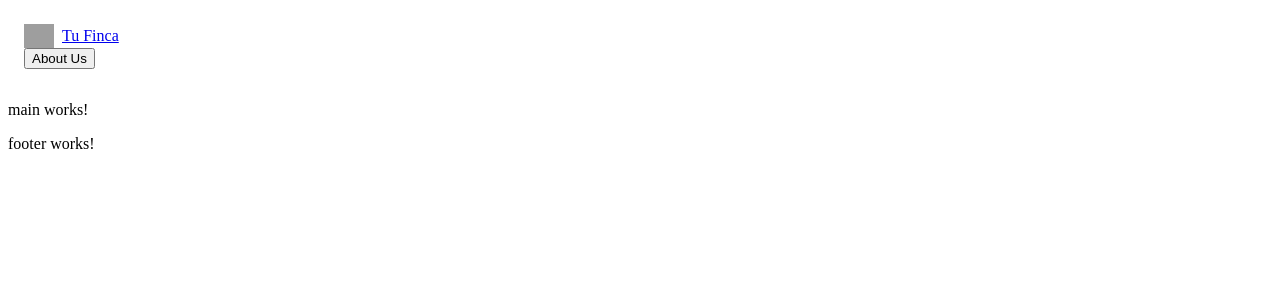
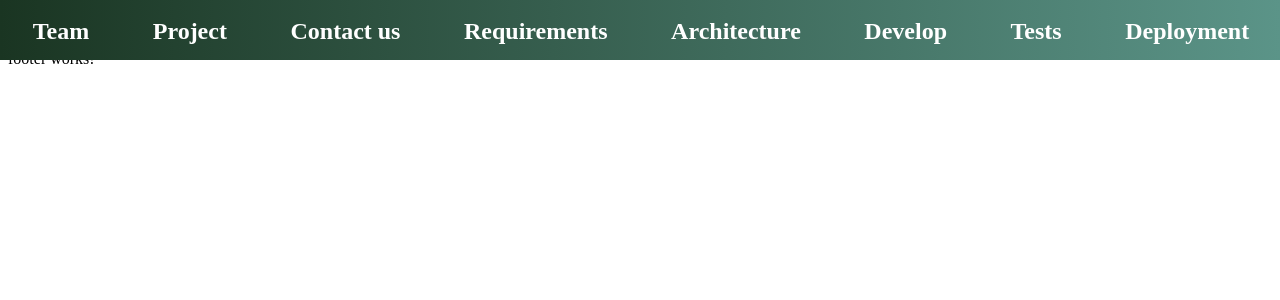
Before and after one commit to BoredDany/TuFincaWeb, an Angular app: page / in a window 1280 px wide. Shown: the top 300 px of the page. Built offline with nearby package versions, Linux system fonts and the light colour scheme; grey boxes are pictures that could not be loaded.

Commit message:
Commit Menu 1

```diff
--- a/src/app/components/menu/menu.component.css
+++ b/src/app/components/menu/menu.component.css
@@ -1,12 +1,44 @@
-.navbar {
-    padding: 1rem;
-  }
+body {
+  background-color: #EEDEC5;
+  margin-top: 100px;
+}
 
-  .navbar-brand {
-    display: flex;
-    align-items: center;
-  }
+#navbar-container {
+  position: fixed;
+  top: 0;
+  left: 0;
+  width: 100%;
+  height: 60px;
+  background: linear-gradient(to right, #1a3522, #5b9488);
+}
 
-  .navbar-brand img {
-    margin-right: 0.5rem;
-  }
+nav {
+  display: flex;
+  justify-content: space-around;
+  align-items: center;
+  width: 100%;
+  height: 100%;
+  padding: 1px;
+}
+
+nav h2 {
+  display: flex;
+  justify-content: space-around;
+  align-items: center;
+  width: 100%;
+}
+
+nav a {
+  color: #ffffff;
+  text-decoration: none;
+  padding: 0px 0px;
+  background-color: transparent;
+  transition: all 0.3s ease;
+}
+
+nav a:hover {
+  text-decoration: none;
+  transform: scale(1.1);
+  background-color: #5b9488;
+  border-radius: 50px;
+}
--- a/src/app/components/menu/menu.component.html
+++ b/src/app/components/menu/menu.component.html
@@ -1,9 +1,14 @@
-<nav class="navbar navbar-light bg-light">
-    <div class="container-fluid">
-      <a class="navbar-brand" href="#">
-        <img src="assets/account-icon.png" alt="" width="30" height="24" class="d-inline-block align-text-top">
-        Tu Finca
-      </a>
-      <button class="btn btn-outline-success" type="button">About Us</button>
-    </div>
+<div id="navbar-container">
+  <nav>
+    <h2>
+      <a routerLink="/team" class="link">Team</a>
+      <a routerLink="/project" class="link">Project</a>
+      <a routerLink="/contactUs" class="link">Contact us</a>
+      <a routerLink="/requirements" class="link">Requirements</a>
+      <a routerLink="/p_architecture" class="link">Architecture</a>
+      <a routerLink="/develop" class="link">Develop</a>
+      <a routerLink="/tests" class="link">Tests</a>
+      <a routerLink="/deployment" class="link">Deployment</a>
+    </h2>
   </nav>
+</div>
--- a/src/app/components/menu/menu.component.ts
+++ b/src/app/components/menu/menu.component.ts
@@ -5,7 +5,7 @@ import { Component } from '@angular/core';
   standalone: true,
   imports: [],
   templateUrl: './menu.component.html',
-  styleUrl: './menu.component.css'
+  styleUrls: './menu.component.css'
 })
 export class MenuComponent {
 
```
Also changed, not shown: 1 other file (tests, documents, lock files or other folders).
